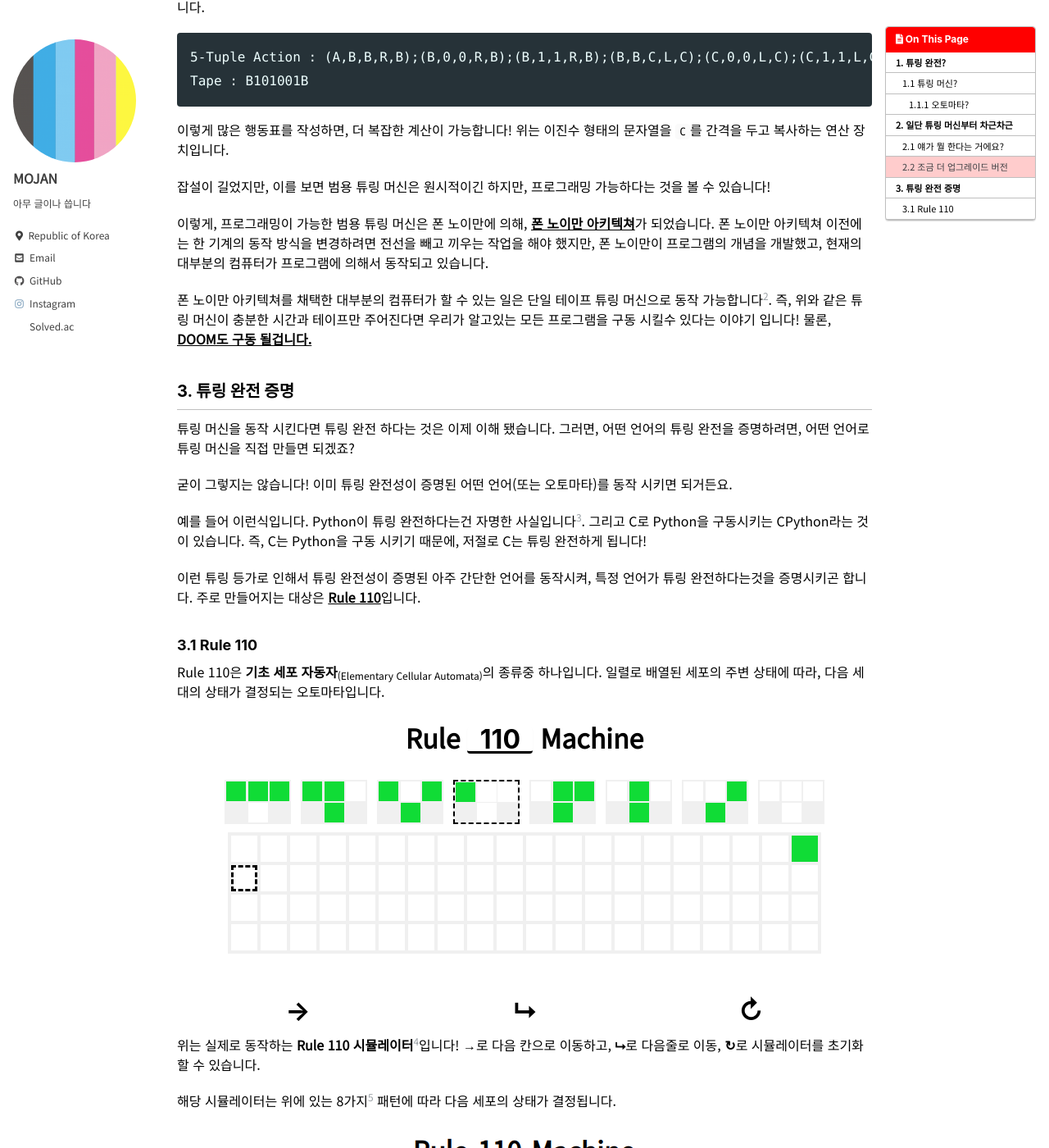
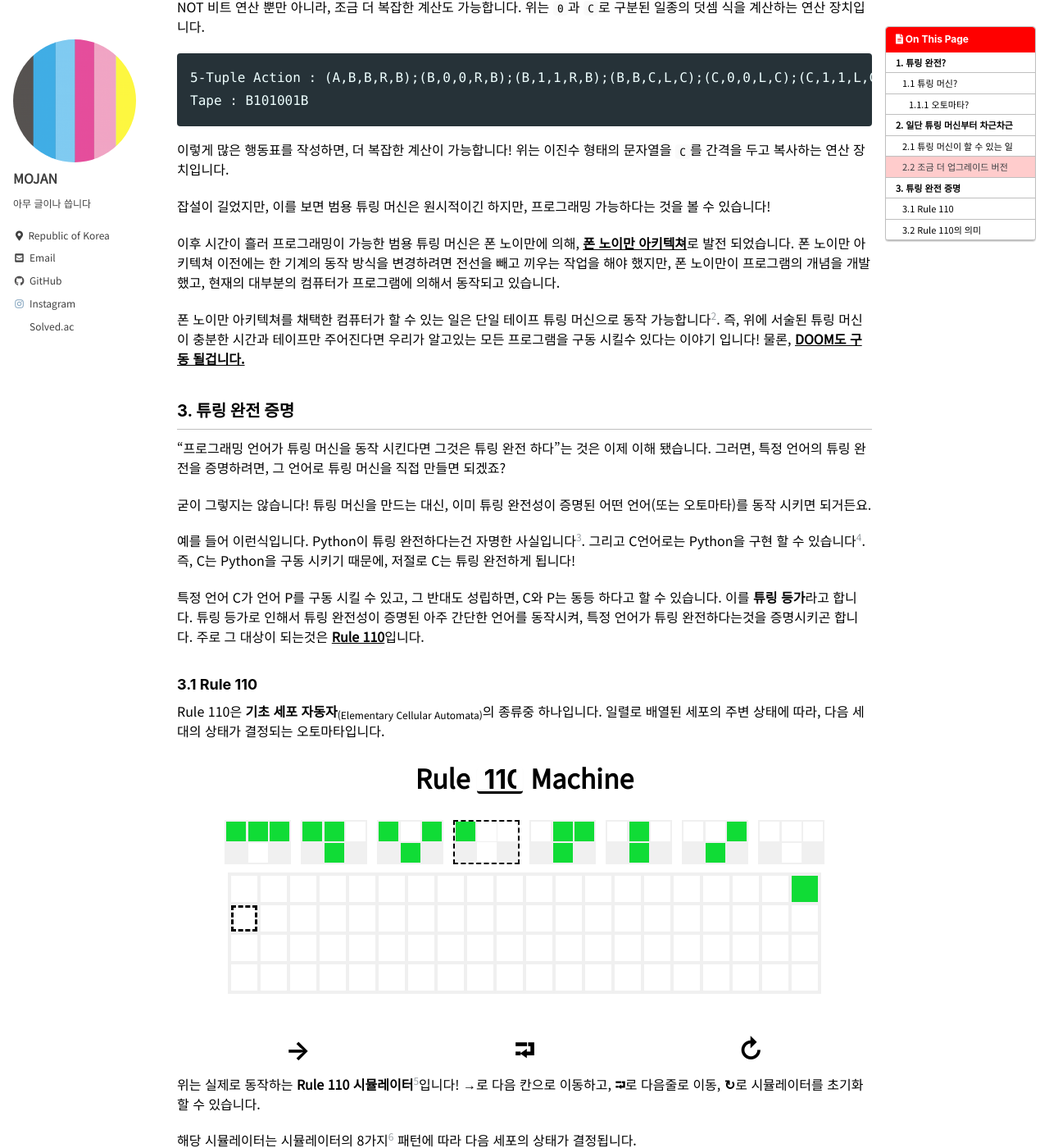
Before and after one commit to MOJAN3543/MOJAN3543.github.io, a Jekyll site: the page built from _posts/ProgrammingByHTML/2023-04-13-ProgrammingByHTML.md, in a window 1280 px wide and 1400 px high, scrolled down 4742 px. Shown: the whole window at 82% size. Built offline with Jekyll 4.4.1, drawn with Linux system fonts in a browser that asks for light colours; cached includes are drawn as plain includes; some of the changed text lies outside the part shown.

Commit message:
Update 2023-04-13-ProgrammingByHTML.md

````diff
--- a/_posts/ProgrammingByHTML/2023-04-13-ProgrammingByHTML.md
+++ b/_posts/ProgrammingByHTML/2023-04-13-ProgrammingByHTML.md
@@ -43,8 +43,8 @@ script: "/assets/post-script/ProgrammingByHTML/TuringMachine.js"
 * 행동표 : 현재 상태와 읽은 기호에 따라서 다음에 어떤 행동을 할지 쓰여진 표입니다.
 * 상태 기록기 : 현재 상태를 기록합니다.
 
-### 2.1 얘가 뭘 한다는 거에요?
-일단 이런게 있다는건 알겠는데, 대체 얘가 뭘 한다는거죠?
+### 2.1 튜링 머신이 할 수 있는 일
+할 수 있는거라곤 테이프에서 움직이고, 테이프를 읽고 쓰는 이 기계가 뭘 할 수 있을까요?
 <div class='BitNot'></div>
 
 위는 **실제로 동작하는** 튜링 머신입니다! **→**로 다음 행동을 할 수 있고, **↻**로 튜링 머신을 초기화 할 수 있습니다.
@@ -62,9 +62,9 @@ script: "/assets/post-script/ProgrammingByHTML/TuringMachine.js"
 
 우선 제가 구현한 튜링머신은 초기 상태로 `A`를 가지고 있습니다. 행동표에 따라, `A` 상태일때 `0`을 읽으면 `1`을 테이프에 쓰고 오른쪽<sub>R</sub>으로 이동 후 `A` 상태가 됩니다. 그리고 `A`상태일때 `1`을 읽으면 `0`을 테이프에 쓰고 오른쪽<sub>R</sub>으로 이동 후 `A` 상태가 됩니다.
 
-만약에 `A`상태일때 `ㅤ`을 만나면. 즉 공백<sub>B</sub>을 만나면 어떻게 될까요? 위의 행동표를 보면 알겠지만, 공백<sub>B</sub>을 작성 후 움직이지 않고<sub>N</sub> `B`상태가 됩니다. 그리고 `B`상태에서는 공백<sub>B</sub>을 만나면, 공백<sub>B</sub>을 작성. 움직이지 않습니다<sub>N</sub>. 즉, `B` 상태가 되면 튜링 머신이 정지합니다.
+만약에 `A`상태일때 `ㅤ`을 만나면, 즉 공백<sub>B</sub>을 만나면 어떻게 될까요? 위의 행동표를 보면 알겠지만, 공백<sub>B</sub>을 작성 후 움직이지 않고<sub>N</sub> `B`상태가 됩니다. 그리고 `B`상태에서는 공백<sub>B</sub>을 만나면, 공백<sub>B</sub>을 작성. 움직이지 않습니다<sub>N</sub>. 즉, `B` 상태가 되면 튜링 머신이 정지합니다.
 
-그리고 눈치 채셨겠지만, 이는 NOT 비트 연산을 구현한 튜링 머신입니다!
+그리고 눈치 채셨겠지만, 이는 0을 1로 만들고, 1을 0으로 만드는 NOT 비트 연산을 구현한 튜링 머신입니다!
 ### 2.2 조금 더 업그레이드 버전
 앨런 튜링은 여기서 조금 더 나아가서, 해당 튜링 머신이, 테이프의 내용만 입력받는것이 아닌, 튜링 머신이 동작하는 방식도 입력 받아서, 한 장치가 여러가지 일을 할 수 있게 만든 **범용 튜링 머신**을 고안합니다.
 <div class='Universal'></div>
@@ -72,12 +72,12 @@ script: "/assets/post-script/ProgrammingByHTML/TuringMachine.js"
 위는 실제로 동작하는 **범용 튜링 머신**입니다! `5-Tuple Action`과 `Tape`에 입력하고 **⇁**로 튜링 머신에 적용할 수 있습니다. 입력시에는 다음과 같은 규칙을 지키면 됩니다.
 
 5-Tuple Action
-* 입력은 행동표의 5-튜플 표현과 같은 방식으로 이루어집니다. (현재 상태,읽혀진 기호,쓰이는 기호,이동 종류,다음 상태)를 입력합니다.
-* 튜플의 기호와 기호 사이에는 콜론만 입력되어야 합니다. 띄어쓰기를 허용하지 않습니다.
-* 튜플의 기호에는 한글자씩 입력되어야 합니다. 즉, 현재 상태나 읽혀진 기호에도 두글자 이상 사용되면 안됩니다.
+* 입력은 행동표의 5-튜플 표현과 같은 방식으로 이루어집니다. `(현재 상태,읽혀진 기호,쓰이는 기호,이동 종류,다음 상태)`를 입력합니다.
+* 튜플의 기호와 기호 사이에는 콜론<sub>,</sub>만 입력되어야 합니다. 띄어쓰기를 허용하지 않습니다.
+* 튜플의 기호에는 한글자씩 입력되어야 합니다. 즉, 현재 상태에 사용되는 상태 기호나 테이프에 사용되는 기호에도 두글자 이상 사용되면 안됩니다.
 * 튜플의 상태<sub>(1, 5번째 인자)</sub>는 모두 대문자 알파벳입니다. 소문자 알파벳 또는 숫자를 허용하지 않습니다.
 * 공백을 입력하거나, 읽고 싶다면, `B`를 입력하면 됩니다. 다시 말해서, `B`를 테이프에 작성 하거나 읽을 수 없습니다.
-* 튜플의 이동 종류<sub>(4번째 인자)</sub>는 'L'<sub>왼쪽 이동</sub>, 'N'<sub>이동하지 않음</sub>, 'R'<sub>오른쪽 이동</sub>중 하나여야 합니다.
+* 튜플의 이동 종류<sub>(4번째 인자)</sub>는 L<sub>왼쪽 이동</sub>, N<sub>이동하지 않음</sub>, R<sub>오른쪽 이동</sub>중 하나여야 합니다.
 * 헤드가 테이프의 0번 인덱스에서 왼쪽으로 가거나, 14번 인덱스에서 오른쪽으로 가는 행동은 실행되지 않습니다.
 * 튜플과 튜플 사이에는 세미콜론<sub>;</sub>이 있어야 합니다. 단, 마지막 튜플 뒤에는 세미콜론을 붙이지 않습니다.
 
@@ -88,7 +88,7 @@ Tape
 * 입력이 15자가 되지 않는다면, 자동으로 남은 칸을 공백으로 채웁니다.
 
 
-대략 이런 규칙을 지킨다면, [**2.1 얘가 뭘 한다는 거에요?**](https://mojan3543.github.io/ProgrammingByHTML/#21-%EC%96%98%EA%B0%80-%EB%AD%98-%ED%95%9C%EB%8B%A4%EB%8A%94-%EA%B1%B0%EC%97%90%EC%9A%94)의 NOT 비트 연산과 같은, 여러가지 튜링 머신을 구현 할 수 있습니다!
+대략 이런 규칙을 지킨다면, [**2.1 튜링 머신이 할 수 있는 일**](https://mojan3543.github.io/ProgrammingByHTML/#21-%ED%8A%9C%EB%A7%81-%EB%A8%B8%EC%8B%A0%EC%9D%B4-%ED%95%A0-%EC%88%98-%EC%9E%88%EB%8A%94-%EC%9D%BC)의 NOT 비트 연산과 같은, 여러가지 튜링 머신을 구현 할 수 있습니다!
 
 ```
 5-Tuple Action : (A,0,1,R,A);(A,1,0,R,A);(A,B,B,N,B);(B,B,B,N,B)
@@ -108,29 +108,42 @@ Tape : B101001B
 
 잡설이 길었지만, 이를 보면 범용 튜링 머신은 원시적이긴 하지만, 프로그래밍 가능하다는 것을 볼 수 있습니다!
 
-이렇게, 프로그래밍이 가능한 범용 튜링 머신은 폰 노이만에 의해, [**폰 노이만 아키텍쳐**](https://ko.wikipedia.org/wiki/%ED%8F%B0_%EB%85%B8%EC%9D%B4%EB%A7%8C_%EA%B5%AC%EC%A1%B0)가 되었습니다. 폰 노이만 아키텍쳐 이전에는 한 기계의 동작 방식을 변경하려면 전선을 빼고 끼우는 작업을 해야 했지만, 폰 노이만이 프로그램의 개념을 개발했고, 현재의 대부분의 컴퓨터가 프로그램에 의해서 동작되고 있습니다.
+이후 시간이 흘러 프로그래밍이 가능한 범용 튜링 머신은 폰 노이만에 의해, [**폰 노이만 아키텍쳐**](https://ko.wikipedia.org/wiki/%ED%8F%B0_%EB%85%B8%EC%9D%B4%EB%A7%8C_%EA%B5%AC%EC%A1%B0)로 발전 되었습니다. 폰 노이만 아키텍쳐 이전에는 한 기계의 동작 방식을 변경하려면 전선을 빼고 끼우는 작업을 해야 했지만, 폰 노이만이 프로그램의 개념을 개발했고, 현재의 대부분의 컴퓨터가 프로그램에 의해서 동작되고 있습니다.
 
-폰 노이만 아키텍쳐를 채택한 대부분의 컴퓨터가 할 수 있는 일은 단일 테이프 튜링 머신으로 동작 가능합니다[^2]. 즉, 위와 같은 튜링 머신이 충분한 시간과 테이프만 주어진다면 우리가 알고있는 모든 프로그램을 구동 시킬수 있다는 이야기 입니다! 물론, [**DOOM도 구동 될겁니다.**](https://twitter.com/emollick/status/1643839257348386817)
+폰 노이만 아키텍쳐를 채택한 컴퓨터가 할 수 있는 일은 단일 테이프 튜링 머신으로 동작 가능합니다[^2]. 즉, 위에 서술된 튜링 머신이 충분한 시간과 테이프만 주어진다면 우리가 알고있는 모든 프로그램을 구동 시킬수 있다는 이야기 입니다! 물론, [**DOOM도 구동 될겁니다.**](https://twitter.com/emollick/status/1643839257348386817)
 ## 3. 튜링 완전 증명
-튜링 머신을 동작 시킨다면 튜링 완전 하다는 것은 이제 이해 됐습니다. 그러면, 어떤 언어의 튜링 완전을 증명하려면, 어떤 언어로 튜링 머신을 직접 만들면 되겠죠?
+"프로그래밍 언어가 튜링 머신을 동작 시킨다면 그것은 튜링 완전 하다"는 것은 이제 이해 됐습니다. 그러면, 특정 언어의 튜링 완전을 증명하려면, 그 언어로 튜링 머신을 직접 만들면 되겠죠?
 
-굳이 그렇지는 않습니다! 이미 튜링 완전성이 증명된 어떤 언어(또는 오토마타)를 동작 시키면 되거든요.
+굳이 그렇지는 않습니다! 튜링 머신을 만드는 대신, 이미 튜링 완전성이 증명된 어떤 언어(또는 오토마타)를 동작 시키면 되거든요.
 
-예를 들어 이런식입니다. Python이 튜링 완전하다는건 자명한 사실입니다[^3]. 그리고 C로 Python을 구동시키는 CPython라는 것이 있습니다. 즉, C는 Python을 구동 시키기 때문에, 저절로 C는 튜링 완전하게 됩니다!
+예를 들어 이런식입니다. Python이 튜링 완전하다는건 자명한 사실입니다[^3]. 그리고 C언어로는 Python을 구현 할 수 있습니다[^4]. 즉, C는 Python을 구동 시키기 때문에, 저절로 C는 튜링 완전하게 됩니다!
 
-이런 튜링 등가로 인해서 튜링 완전성이 증명된 아주 간단한 언어를 동작시켜, 특정 언어가 튜링 완전하다는것을 증명시키곤 합니다. 주로 만들어지는 대상은 [**Rule 110**](https://en.wikipedia.org/wiki/Rule_110)입니다.
+특정 언어 C가 언어 P를 구동 시킬 수 있고, 그 반대도 성립하면, C와 P는 동등 하다고 할 수 있습니다. 이를 **튜링 등가**라고 합니다. 튜링 등가로 인해서 튜링 완전성이 증명된 아주 간단한 언어를 동작시켜, 특정 언어가 튜링 완전하다는것을 증명시키곤 합니다. 주로 그 대상이 되는것은 [**Rule 110**](https://en.wikipedia.org/wiki/Rule_110)입니다.
 
 ### 3.1 Rule 110
 Rule 110은 **기초 세포 자동자**<sub>(Elementary Cellular Automata)</sub>의 종류중 하나입니다. 일렬로 배열된 세포의 주변 상태에 따라, 다음 세대의 상태가 결정되는 오토마타입니다.
 <div class='Rule110'></div>
 
-위는 실제로 동작하는 **Rule 110 시뮬레이터**[^4]입니다! **→**로 다음 칸으로 이동하고, **⮡**로 다음줄로 이동, **↻**로 시뮬레이터를 초기화 할 수 있습니다.
+위는 실제로 동작하는 **Rule 110 시뮬레이터**[^5]입니다! **→**로 다음 칸으로 이동하고, **⮒**로 다음줄로 이동, **↻**로 시뮬레이터를 초기화 할 수 있습니다.
 
-해당 시뮬레이터는 위에 있는 8가지[^5] 패턴에 따라 다음 세포의 상태가 결정됩니다.
+해당 시뮬레이터는 시뮬레이터의 8가지[^6] 패턴에 따라 다음 세포의 상태가 결정됩니다.
 
 ![Rule110MachineExample](https://github.com/MOJAN3543/MOJAN3543.github.io/blob/main/_posts/ProgrammingByHTML/Rule110MachineExample.png?raw=true "Rule110MachineExample")
 {: .text-center}
-마치 이런식입니다. 이러한 패턴에 따라, 3개의 셀 중앙에 새로운 세포가 나타납니다. Rule 110의 의미도 이 패턴을 의미합니다. 한 세포가 켜져있는것을 `1`, 꺼져있는것을 `0`으로 치환하여, 규칙을 `01101110`. 즉 110으로 부르게 되는것이죠.
+마치 이런식입니다. 한 세포가 켜져있는 것을 `1`로, 꺼져 있는 것을 `0`으로 치환을 하겠습니다. 위의 패턴에 의하면, `001`의 다음 세대는 `1`이므로, 시뮬레이터의 `001`의 결과도 3개의 셀 중앙 아래칸에 `1`로 나타나 있습니다.
+
+Rule 110의 의미도 이 패턴을 의미합니다. `111`부터 `000`까지의 경우에서 다음 세대의 규칙인 `01101110`. 즉 110으로 부르게 되는것이죠[^7].
+
+시뮬레이터는 이 8가지 규칙대로 계속해서 다음 세대를 생산해 나갑니다. 그런데, 이게 또 무슨 의미가 있는건가요?
+
+### 3.2 Rule 110의 의미
+이 시뮬레이터에서 보기는 힘들겠지만, 다음 세대를 생산하고 생산하다 보면, 조금씩 규칙이 보이기 시작합니다.
+
+![Rule110Glider](https://github.com/MOJAN3543/MOJAN3543.github.io/blob/main/_posts/ProgrammingByHTML/rule110gilder.png?raw=true"Rule110Glider")
+{: .text-center}
+이렇게 몇 세대에 걸쳐서 좌측, 또는 우측으로 움직이거나 움직이지 않는 규칙들이 보입니다. 이를 글라이더라고 합니다. 이 글라이더들이 서로 충돌하면, 새로운 글라이더를 만듭니다.
+
+이런 글라이더의 충돌을 0과 1의 클록 펄스...[^8]
 
 순환 태그 시스템 -> 2태그 시스템 https://medium.com/@barvinograd1/cyclic-tag-system-1-line-of-turing-complete-code-cebe8e18658f
 2태그 시스템 - > 튜링 머신 https://dl.acm.org/doi/epdf/10.1145/321203.321206
@@ -138,8 +151,11 @@ Rule 110은 **기초 세포 자동자**<sub>(Elementary Cellular Automata)</sub>
 [^1]: 실제로는 무한한 길이의 테이프를 구현할 수 없으므로, 어떤 기계가 유한한 저장 공간을 가졌지만, 이후에 무한하게 저장 공간을 추가 할 수 있다면, 이 기계를 느슨하게 튜링 완전하다 봅니다.
 [^2]: 이는 단일 테이프 튜링 머신을 다중 테이프 튜링 머신으로 확장 시키고, 업 다운 카운터로 단순화, 카운터 머신으로 단순화, 그리고 이 카운터 머신을 현재 컴퓨터에 가까운 레지스터 머신으로 확장 함에 증명되었습니다. 정확한 내용은 [**처치-튜링 명제**](https://en.wikipedia.org/wiki/Church%E2%80%93Turing_thesis)를 살펴보세요.
 [^3]: 어떤 명령형 언어가 튜링 완전하기 위해서는, 조건부 반복(Python의 `while`)과 변수의 [**CRUD**](https://ko.wikipedia.org/wiki/CRUD)의 기능이 있으면 됩니다.
-[^4]: Rule 110 뿐만 아니라, 다른 규칙으로도 동작 가능합니다! Rule의 숫자를 변경하거나, Rule의 패턴을 클릭해보세요.
-[^5]: 1차원에 놓인 3개의 셀의 상태는 총 8가지<sub>2³</sub> 입니다
+[^4]: [**CPython**](https://ko.wikipedia.org/wiki/C%ED%8C%8C%EC%9D%B4%EC%8D%AC)이라고 합니다.
+[^5]: Rule 110 뿐만 아니라, 다른 규칙으로도 동작 가능합니다! Rule의 숫자를 변경하거나, Rule의 패턴을 클릭해보세요.
+[^6]: 1차원에 놓인 3개의 셀의 상태는 총 8가지<sub>2³</sub> 입니다
+[^7]: 그래서 `00000000`부터 `11111111`까지, Rule 0부터 Rule 255까지 존재합니다. 이중 실질적으로 사용되는 Rule의 종류는 적습니다. Rule 30, Rule 90, Rule 184 등이 그중에서 연구가 활발히 이루어진 기초 세포 자동자입니다.
+[^8]: 참고 : [http://delta.cs.cinvestav.mx/~mcintosh/comun/texlet/texlet.html](http://delta.cs.cinvestav.mx/~mcintosh/comun/texlet/texlet.html)
 <style>
 *{
 	font-family: 'Noto Sans KR', sans-serif;
@@ -270,11 +286,11 @@ Rule 110은 **기초 세포 자동자**<sub>(Elementary Cellular Automata)</sub>
 	font-size: 2rem;
 }
 .nextLine:hover{
-	transform: translatey(0.3rem);
+	transform: rotate(-20deg);
 	transition: 0.4s;
 }
 .nextLine:active{
-	transform: translatex(0.3rem) translatey(0.3rem);
+	transform: rotate(20deg) translatey(0.3rem);
 	transition: 0.2s;
 }
 .nextLine:focus{
@@ -343,7 +359,7 @@ Rule 110은 **기초 세포 자동자**<sub>(Elementary Cellular Automata)</sub>
 	font-size: 2rem;
 }
 .describeNum{
-	width: 5rem;
+	width: 3.5rem;
 	height: 2rem;
 	border: none;
 	border-bottom: 0.2rem solid black;
@@ -724,7 +740,7 @@ Rule 110은 **기초 세포 자동자**<sub>(Elementary Cellular Automata)</sub>
 			controllerModel.appendChild(nextActModel);
 			let nextLineModel = document.createElement('button');
 			nextLineModel.className = 'nextLine';
-			nextLineModel.innerHTML = '⮡';
+			nextLineModel.innerHTML = '⮒';
 			nextLineModel.onclick = this.automataNextLine.bind(this);
 			controllerModel.appendChild(nextLineModel);
 			let refreshModel = document.createElement('button');
@@ -768,16 +784,18 @@ Rule 110은 **기초 세포 자동자**<sub>(Elementary Cellular Automata)</sub>
 		}
 		addLine(){
 			let automata = this.MainHTML.querySelector('div.automata');
+			let height = this.automatarow;
 			this.automatarow++;
 			automata.style.gridTemplate = "repeat("+String(this.automatarow)+", 2rem) / repeat("+String(this.automatacolumn)+", 2rem)";
 			automata.style.height = String(this.automatarow*2.25+0.25)+"rem";
 			for(let width=0; width<this.automatacolumn; width++){
 				let cellModel = document.createElement('div');
 				cellModel.className = "cell";
-				cellModel.onclick = () => this.cellToggle(this.automatarow, width);
+				cellModel.onclick = () => this.cellToggle(height, width);
 				automata.appendChild(cellModel);
 			}
-			this.automata.push(new Array(this.automatacolumn).fill(false));
+			let Newline = new Array(this.automatacolumn).fill(false);
+			this.automata.push(Newline);
 		}
 		automataUpdate(){
 			let cellList = this.MainHTML.querySelectorAll('div.automata > div');
````
